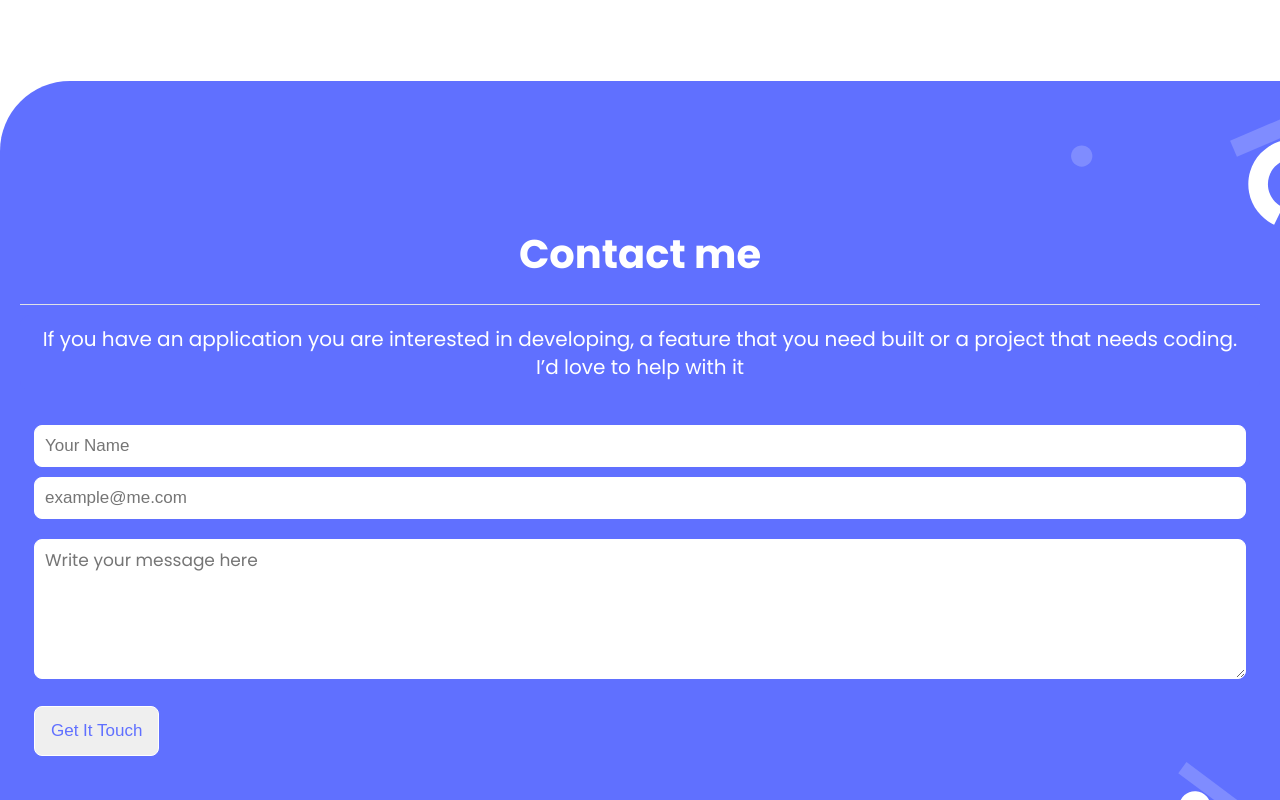
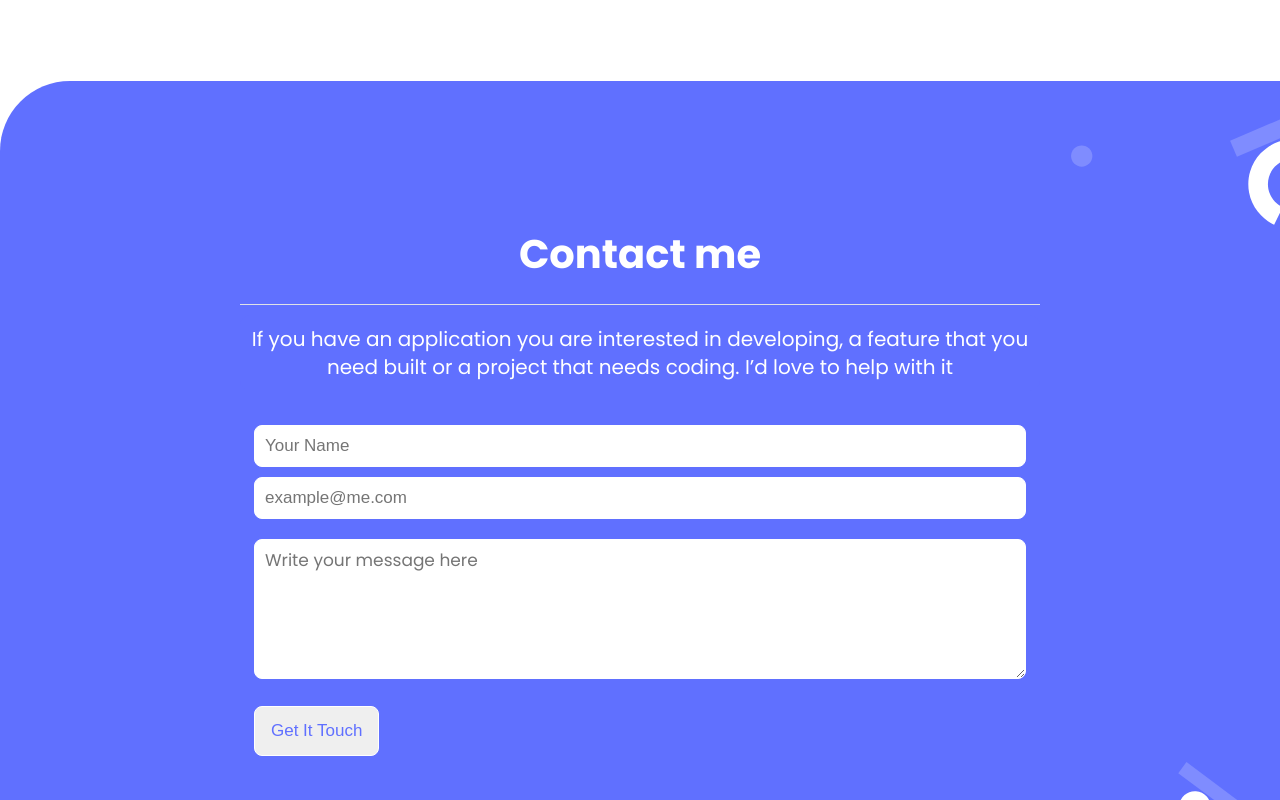
Before and after one commit to annaeliana7/Portfolio, a plain HTML site: page index.html in a window 1280 px wide. Shown: the part 3872-4672 px from the top of the page. Drawn offline with Linux system fonts and the light colour scheme.

Commit message:
Add contact me to desktop version

```diff
--- a/index.html
+++ b/index.html
@@ -209,6 +209,7 @@
     <!-- contact section -->
     <section class="contact">
         <div class="container">
+            <div class="wrapper">
             <h2 class="title">Contact me</h2>
             <p class="contact-descrip">If you have an application you are interested in developing, a feature
                 that you need built or a project that needs coding. I’d love to help
@@ -223,6 +224,7 @@
                 </fieldset>
             </form>
         </div>
+        </div>
     </section>
 
 </body>
--- a/style.css
+++ b/style.css
@@ -504,4 +504,12 @@ padding: 15px 142px;
   align-items: flex-start;
 }
 
+ /*===============================*\
+           Contact me
+*\===============================*/
+
+.wrapper {
+  max-width: 800px;
+  margin: 0 auto;
 }
+  }
```
